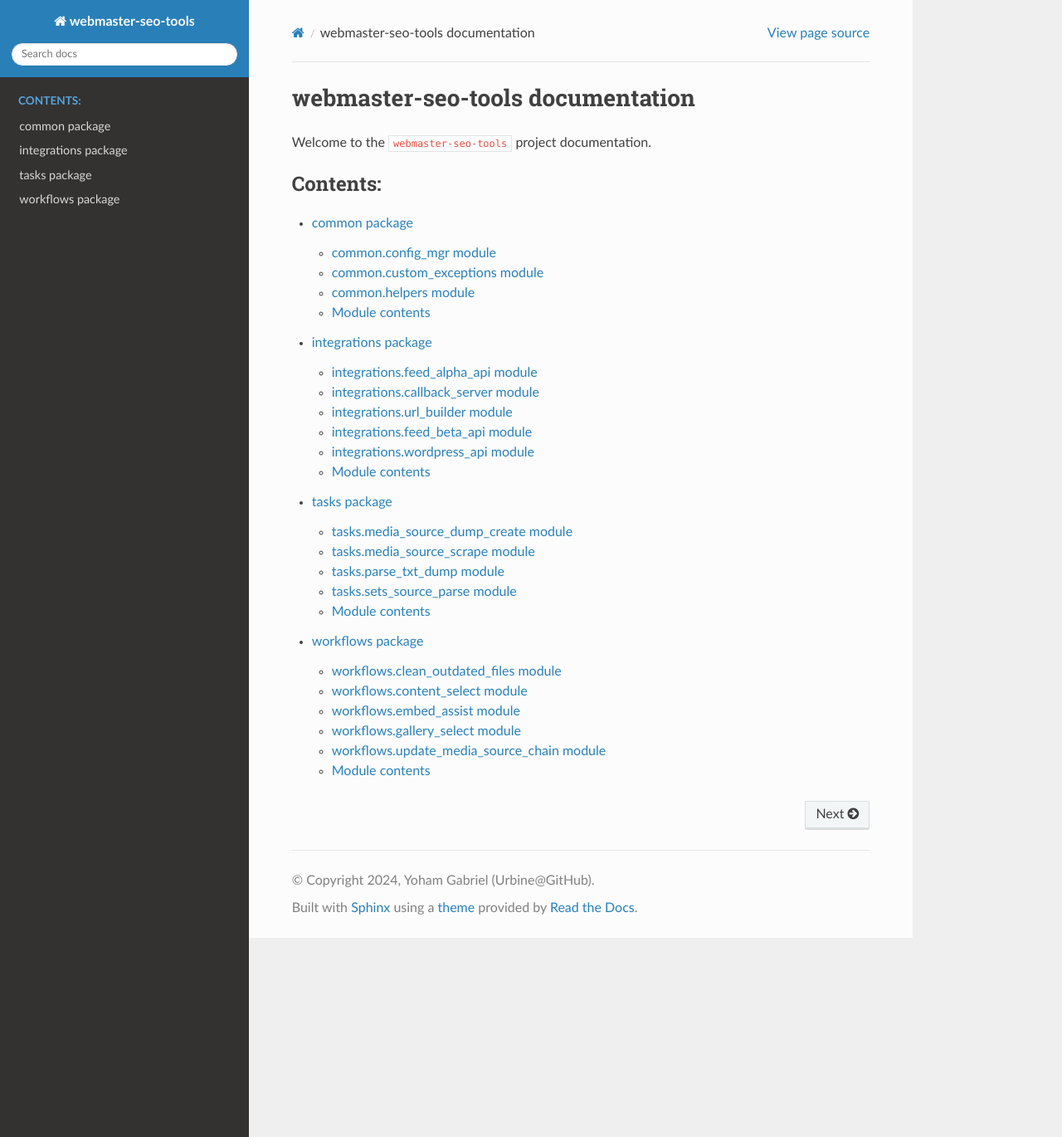
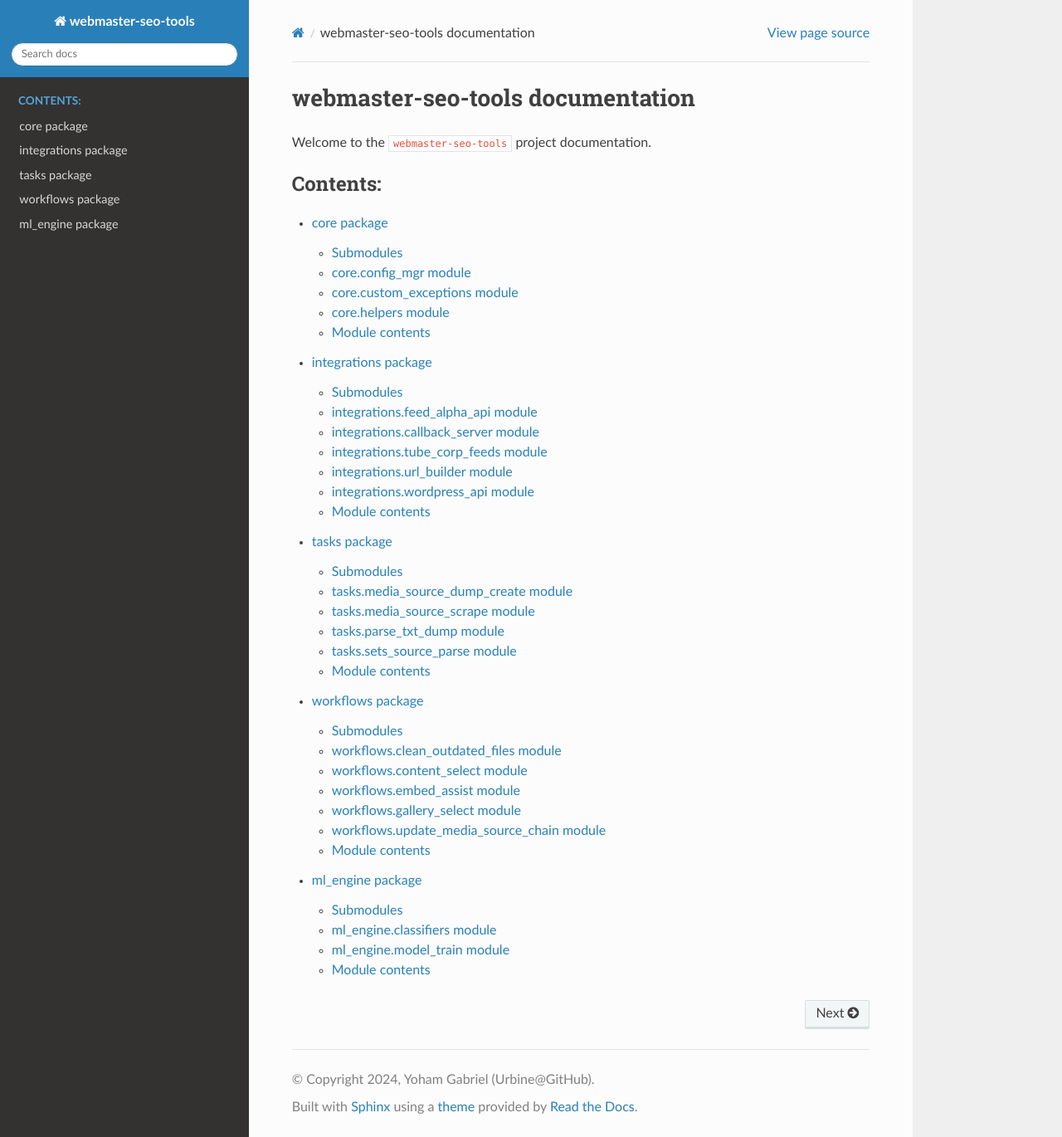
Before and after one commit to Urbine/PostWizardX3, a Sphinx documentation site: the page built from docs/source/index.rst, in a window 1280 px wide and 1370 px high. Shown: the whole window at 83% size. Built offline with Sphinx 7.4.7 and the Read the Docs theme 3.1.0, drawn with Linux system fonts in a browser that asks for light colours.

Commit message:
docs(project): rebuild API doc tree for core and ml_engine
Remove stale common.rst; add core.rst and ml_engine.rst automodule trees; update index.rst/modules.rst toctrees.
Add Submodules headings to integrations/tasks/workflows.rst and fix the tube_corp_feeds -> feed_beta_api entry mapping.
Enable sphinx_autodoc_typehints in conf.py with autodoc_type_aliases and typehints options.

```diff
--- a/docs/source/conf.py
+++ b/docs/source/conf.py
@@ -19,11 +19,23 @@ author = 'Yoham Gabriel (Urbine@GitHub)'
 # https://www.sphinx-doc.org/en/master/usage/configuration.html#general-configuration
 
 extensions = [
-    'sphinx.ext.autodoc',      # For automatic documentation from docstrings
-    'sphinx.ext.viewcode',     # Adds links to highlighted source code
+    'sphinx.ext.autodoc',
+    'sphinx.ext.viewcode',
     'sphinx.ext.napoleon',
-    'recommonmark'
+    'sphinx_autodoc_typehints'
 ]
+
+autodoc_type_aliases = {
+    "List": "List",
+    "Dict": "Dict"
+}
+
+# typehints_use_signature = False
+# simplify_optional_unions = True
+# autodoc_preserve_defaults = False
+# typehints_defaults = "comma"
+typehints_use_rtype = False
+typehints_fully_qualified = True
 
 # In conf.py
 
--- /dev/null
+++ b/docs/source/core.rst
@@ -0,0 +1,37 @@
+core package
+============
+
+Submodules
+----------
+
+core.config\_mgr module
+-----------------------
+
+.. automodule:: core.config_mgr
+   :members:
+   :undoc-members:
+   :show-inheritance:
+
+core.custom\_exceptions module
+------------------------------
+
+.. automodule:: core.custom_exceptions
+   :members:
+   :undoc-members:
+   :show-inheritance:
+
+core.helpers module
+-------------------
+
+.. automodule:: core.helpers
+   :members:
+   :undoc-members:
+   :show-inheritance:
+
+Module contents
+---------------
+
+.. automodule:: core
+   :members:
+   :undoc-members:
+   :show-inheritance:
--- a/docs/source/index.rst
+++ b/docs/source/index.rst
@@ -13,7 +13,8 @@ Welcome to the ``webmaster-seo-tools`` project documentation.
    :maxdepth: 2
    :caption: Contents:
 
-   common
+   core
    integrations
    tasks
    workflows
+   ml_engine
--- a/docs/source/integrations.rst
+++ b/docs/source/integrations.rst
@@ -1,5 +1,8 @@
 integrations package
 ====================
+
+Submodules
+----------
 
 integrations.feed\_alpha\_api module
 ------------------------------------
@@ -17,18 +20,18 @@ integrations.callback\_server module
    :undoc-members:
    :show-inheritance:
 
+integrations.tube\_corp\_feeds module
+-------------------------------------
+
+.. automodule:: integrations.feed_beta_api
+   :members:
+   :undoc-members:
+   :show-inheritance:
+
 integrations.url\_builder module
 --------------------------------
 
 .. automodule:: integrations.url_builder
-   :members:
-   :undoc-members:
-   :show-inheritance:
-
-integrations.feed_beta\_api module
------------------------------
-
-.. automodule:: integrations.feed_beta_api
    :members:
    :undoc-members:
    :show-inheritance:
--- /dev/null
+++ b/docs/source/ml_engine.rst
@@ -0,0 +1,29 @@
+ml\_engine package
+==================
+
+Submodules
+----------
+
+ml\_engine.classifiers module
+-----------------------------
+
+.. automodule:: ml_engine.classifiers
+   :members:
+   :undoc-members:
+   :show-inheritance:
+
+ml\_engine.model\_train module
+------------------------------
+
+.. automodule:: ml_engine.model_train
+   :members:
+   :undoc-members:
+   :show-inheritance:
+
+Module contents
+---------------
+
+.. automodule:: ml_engine
+   :members:
+   :undoc-members:
+   :show-inheritance:
--- a/docs/source/modules.rst
+++ b/docs/source/modules.rst
@@ -4,7 +4,8 @@ webmaster-seo-tools
 .. toctree::
    :maxdepth: 4
 
-   common
+   core
    integrations
+   ml_engine
    tasks
    workflows
--- a/docs/source/tasks.rst
+++ b/docs/source/tasks.rst
@@ -1,5 +1,8 @@
 tasks package
 =============
+
+Submodules
+----------
 
 tasks.media_source\_dump\_create module
 --------------------------------
--- a/docs/source/workflows.rst
+++ b/docs/source/workflows.rst
@@ -1,5 +1,8 @@
 workflows package
 =================
+
+Submodules
+----------
 
 workflows.clean\_outdated\_files module
 ---------------------------------------
```
Also changed, not shown: docs/source/common.rst (deleted, +0 -34 lines).
